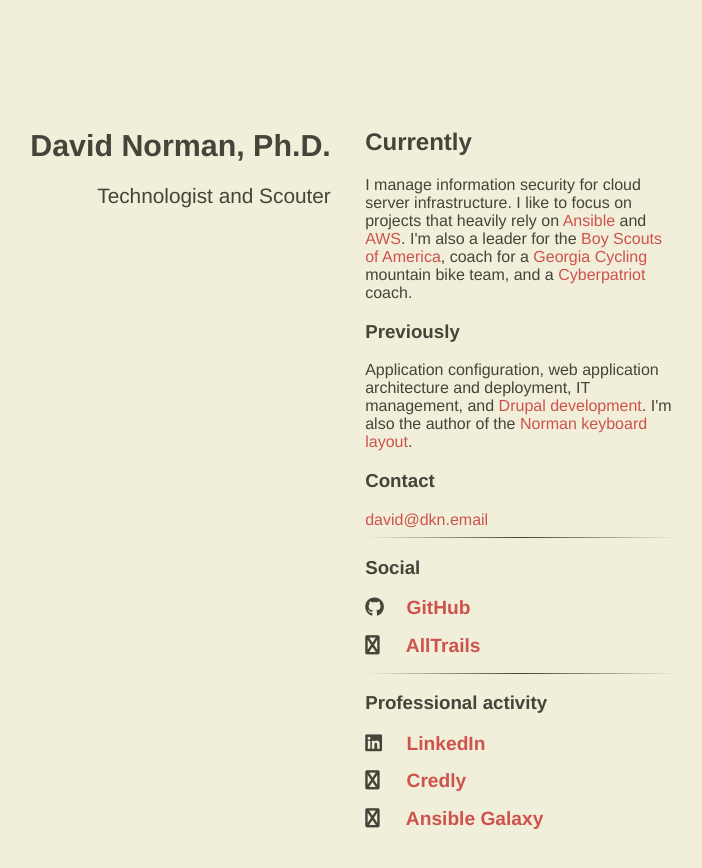
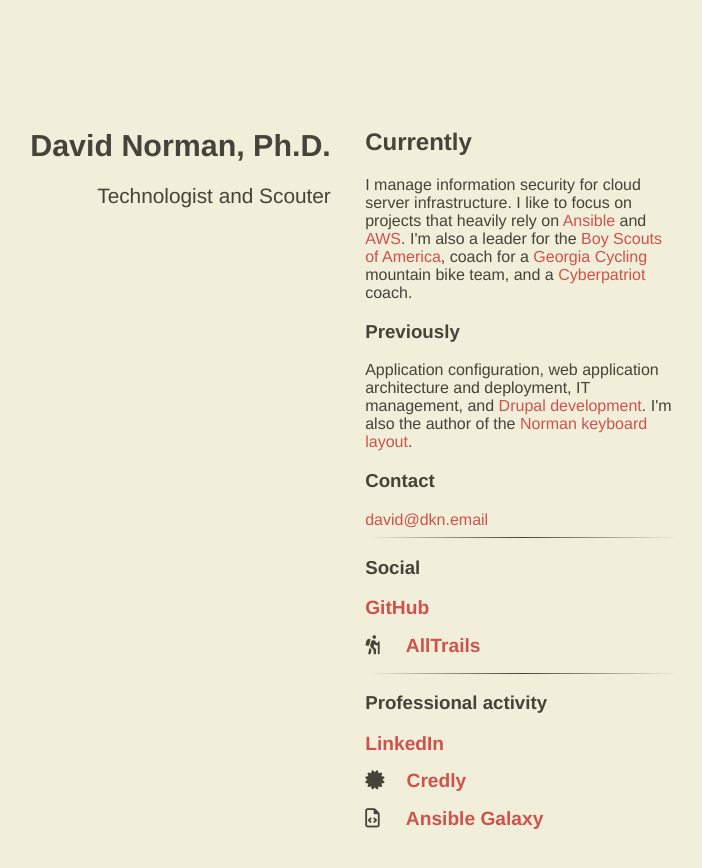
Before and after one commit to deekayen/dkn.github.io, a Jekyll site: the page built from index.html, in a window 1280 px wide. Shown: the top 868 px of the page, without its empty margins (302-1004 px from the left). Built offline with Jekyll 4.4.1, drawn with Linux system fonts in a browser that asks for light colours; nearby versions of some CDN libraries.

Commit message:
Trying to fix new icons.

```diff
--- a/_includes/content.html
+++ b/_includes/content.html
@@ -17,11 +17,11 @@
 
 <ul class="fa-ul main-list">
   <li class="main-list-item">
-    <span class="fab fa-github main-list-item-icon"></span>
+    <span class="fa-github main-list-item-icon"></span>
     <a href="https://github.com/deekayen">GitHub</a>
   </li>
   <li class="main-list-item">
-    <span class="fab fa-person-hiking main-list-item-icon"></span>
+    <span class="fa-solid fa-person-hiking main-list-item-icon"></span>
     <a href="https://www.alltrails.com/members/david-norman-23">AllTrails</a>
   </li>
 </ul>
@@ -32,15 +32,15 @@
 
 <ul class="fa-ul main-list">
   <li class="main-list-item">
-    <span class="fab fa-linkedin main-list-item-icon"></span>
+    <span class="fa-linkedin main-list-item-icon"></span>
     <a href="https://www.linkedin.com/in/deekayen/">LinkedIn</a>
   </li>
   <li class="main-list-item">
-    <span class="fab fa-certificate main-list-item-icon"></span>
+    <span class="fa-solid fa-certificate main-list-item-icon"></span>
     <a href="https://www.credly.com/users/deekayen">Credly</a>
   </li>
   <li class="main-list-item">
-    <span class="fab fa-file-code main-list-item-icon"></span>
+    <span class="fa-regular fa-file-code main-list-item-icon"></span>
     <a href="https://galaxy.ansible.com/deekayen">Ansible Galaxy</a>
   </li>
 </ul>
```
